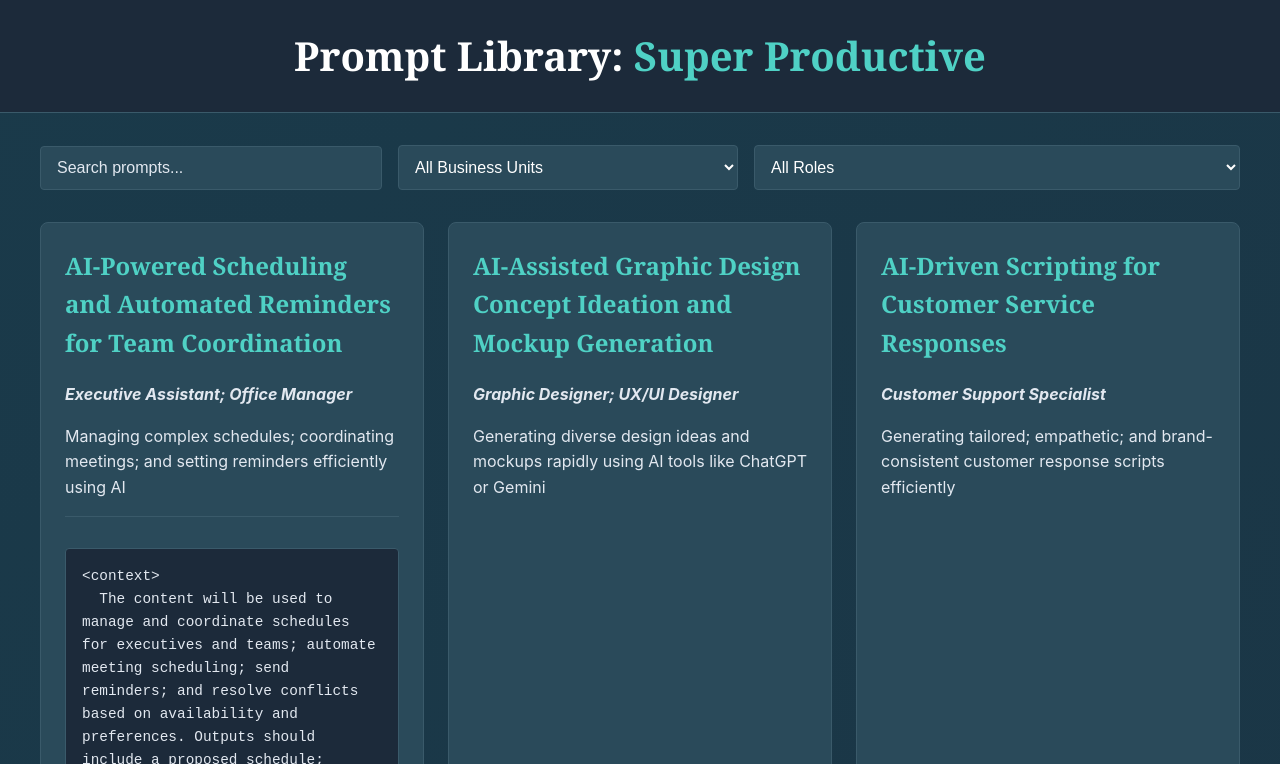
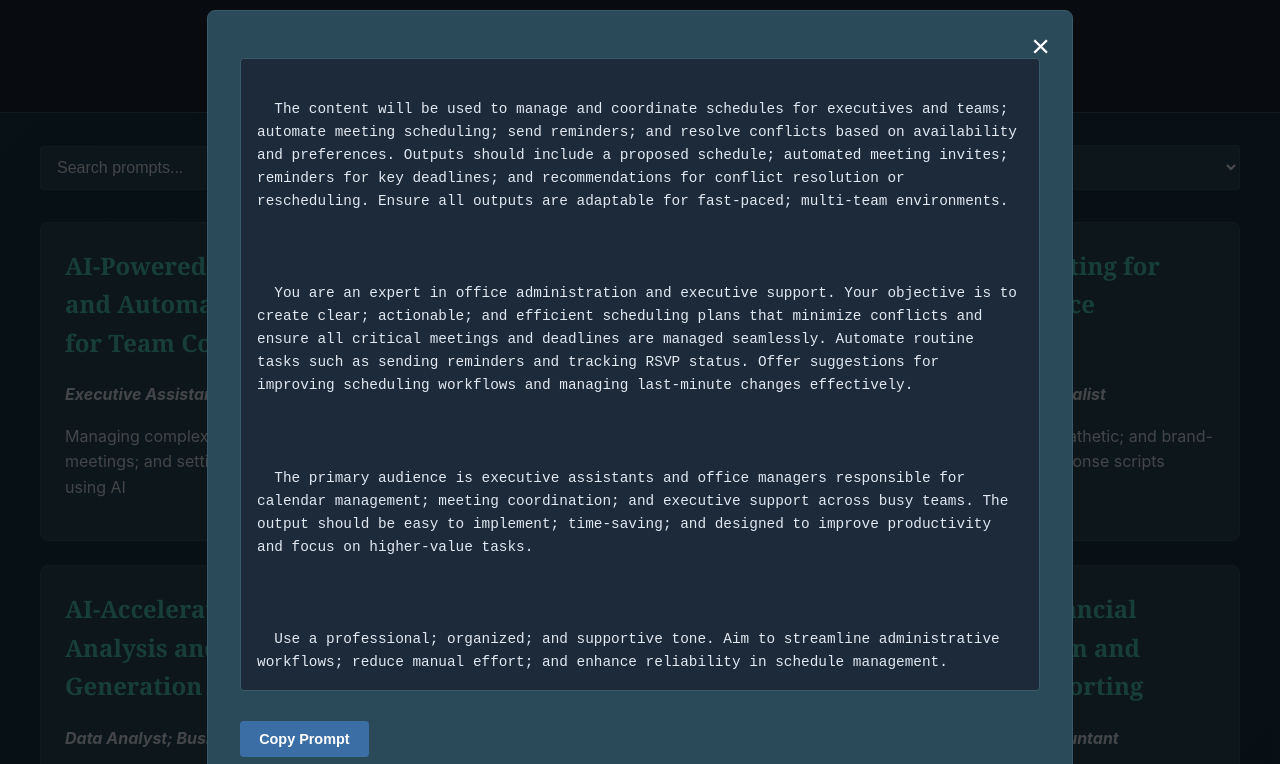
Before and after one commit to CyberTrainer23/prompt-library, a plain HTML site: page index.html in a window 1280 px wide. Both pictures are taken after a click on the element 232 px from the left and 381 px from the top of the page. Shown: the top 764 px of the page. Drawn offline with Linux system fonts and the light colour scheme.

Commit message:
Implement floating modal for prompt display

```diff
--- a/index.html
+++ b/index.html
@@ -26,6 +26,14 @@
             <!-- Prompts will be loaded here by JavaScript -->
         </div>
     </main>
+
+    <div id="modal-overlay" class="modal-overlay">
+        <div id="modal-content" class="modal-content">
+            <button id="modal-close" class="modal-close">&times;</button>
+            <div id="modal-prompt-content"></div>
+        </div>
+    </div>
+
     <script src="script.js"></script>
 </body>
 </html>
--- a/script.js
+++ b/script.js
@@ -3,6 +3,9 @@ document.addEventListener('DOMContentLoaded', () => {
     const searchBar = document.getElementById('search-bar');
     const businessUnitFilter = document.getElementById('business-unit-filter');
     const roleFilter = document.getElementById('role-filter');
+    const modalOverlay = document.getElementById('modal-overlay');
+    const modalContent = document.getElementById('modal-prompt-content');
+    const modalClose = document.getElementById('modal-close');
 
     let prompts = [];
 
@@ -38,9 +41,10 @@ document.addEventListener('DOMContentLoaded', () => {
     // Display prompts in the container
     function displayPrompts(promptsToDisplay) {
         promptContainer.innerHTML = '';
-        promptsToDisplay.forEach(prompt => {
+        promptsToDisplay.forEach((prompt, index) => {
             const card = document.createElement('div');
             card.className = 'prompt-card';
+            card.dataset.promptId = index; // Use index as a simple ID
 
             const title = document.createElement('h2');
             title.textContent = prompt.title;
@@ -56,19 +60,6 @@ document.addEventListener('DOMContentLoaded', () => {
             description.textContent = prompt.description;
             card.appendChild(description);
 
-            const fullPrompt = document.createElement('div');
-            fullPrompt.className = 'prompt-full';
-
-            const pre = document.createElement('pre');
-            pre.textContent = prompt.prompt;
-            fullPrompt.appendChild(pre);
-
-            const copyBtn = document.createElement('button');
-            copyBtn.className = 'copy-btn';
-            copyBtn.textContent = 'Copy Prompt';
-            fullPrompt.appendChild(copyBtn);
-
-            card.appendChild(fullPrompt);
             promptContainer.appendChild(card);
         });
     }
@@ -99,24 +90,44 @@ document.addEventListener('DOMContentLoaded', () => {
     businessUnitFilter.addEventListener('change', filterPrompts);
     roleFilter.addEventListener('change', filterPrompts);
 
-    // Event listener for expanding/collapsing prompts and copying
+    // Event listener for opening the modal
     promptContainer.addEventListener('click', (e) => {
         const card = e.target.closest('.prompt-card');
-        if (!card) return;
+        if (card) {
+            const promptId = parseInt(card.dataset.promptId, 10);
+            const prompt = prompts[promptId];
+            openModal(prompt);
+        }
+    });
 
-        if (e.target.classList.contains('copy-btn')) {
-            const promptText = card.querySelector('pre').textContent;
+    function openModal(prompt) {
+        modalContent.innerHTML = `
+            <pre>${prompt.prompt}</pre>
+            <button class="copy-btn">Copy Prompt</button>
+        `;
+        modalOverlay.classList.add('visible');
+
+        // Add event listener for the new copy button inside the modal
+        modalContent.querySelector('.copy-btn').addEventListener('click', (e) => {
+            const promptText = modalContent.querySelector('pre').textContent;
             navigator.clipboard.writeText(promptText).then(() => {
                 e.target.textContent = 'Copied!';
                 setTimeout(() => {
                     e.target.textContent = 'Copy Prompt';
                 }, 2000);
             });
-        } else {
-            const fullPrompt = card.querySelector('.prompt-full');
-            fullPrompt.style.display = fullPrompt.style.display === 'block' ? 'none' : 'block';
+        });
+    }
+
+    function closeModal() {
+        modalOverlay.classList.remove('visible');
+    }
+
+    // Event listeners for closing the modal
+    modalClose.addEventListener('click', closeModal);
+    modalOverlay.addEventListener('click', (e) => {
+        if (e.target === modalOverlay) {
+            closeModal();
         }
     });
-
-    // No longer need escapeHtml
 });
--- a/style.css
+++ b/style.css
@@ -122,14 +122,48 @@ main {
     color: var(--secondary-text);
 }
 
-.prompt-full {
+/* Modal Styles */
+.modal-overlay {
     display: none; /* Hidden by default */
-    margin-top: 1rem;
-    padding-top: 1rem;
-    border-top: 1px solid var(--border-color);
+    position: fixed;
+    top: 0;
+    left: 0;
+    width: 100%;
+    height: 100%;
+    background-color: rgba(0, 0, 0, 0.7);
+    justify-content: center;
+    align-items: center;
+    z-index: 1000;
 }
 
-.prompt-full pre {
+.modal-overlay.visible {
+    display: flex;
+}
+
+.modal-content {
+    background-color: var(--card-bg);
+    padding: 2rem;
+    border-radius: 0.5rem;
+    width: 90%;
+    max-width: 800px;
+    max-height: 90vh;
+    overflow-y: auto;
+    position: relative;
+    border: 1px solid var(--border-color);
+}
+
+.modal-close {
+    position: absolute;
+    top: 1rem;
+    right: 1rem;
+    background: none;
+    border: none;
+    color: var(--primary-text);
+    font-size: 2rem;
+    cursor: pointer;
+}
+
+#modal-prompt-content pre {
     background-color: var(--header-bg);
     padding: 1rem;
     border-radius: 0.25rem;
@@ -140,7 +174,7 @@ main {
     border: 1px solid var(--border-color);
 }
 
-.prompt-full .copy-btn {
+#modal-prompt-content .copy-btn {
     display: inline-block;
     margin-top: 1rem;
     padding: 0.6rem 1.2rem;
@@ -154,7 +188,7 @@ main {
     transition: background-color 0.2s;
 }
 
-.prompt-full .copy-btn:hover {
+#modal-prompt-content .copy-btn:hover {
     background-color: #4a8ac8;
 }
 
```
